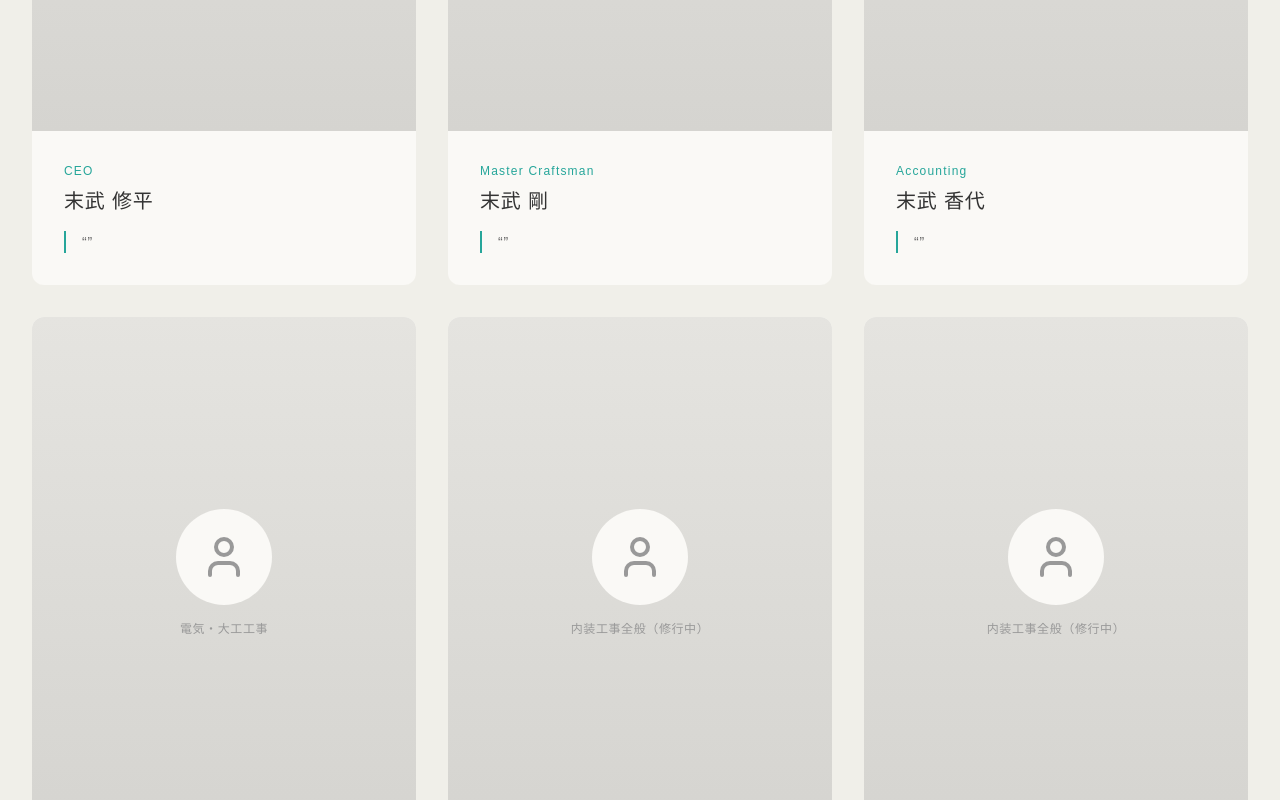
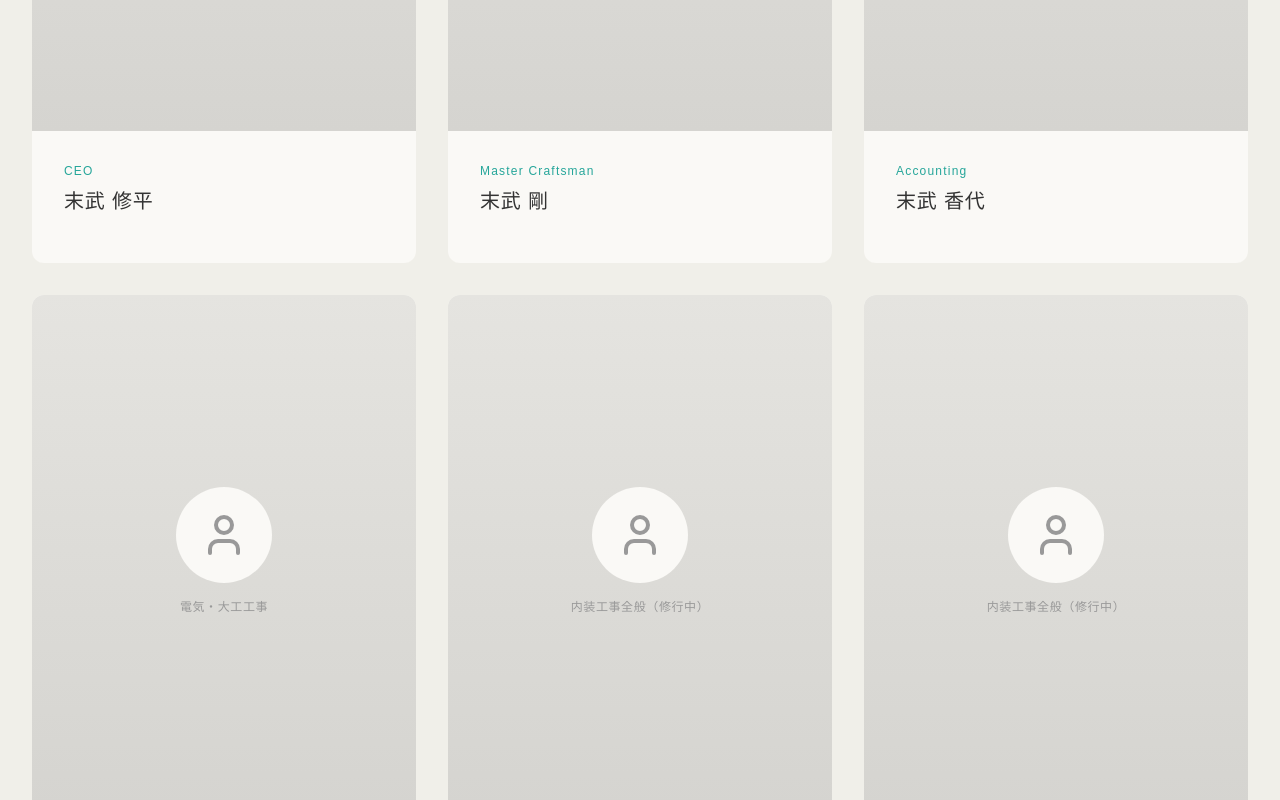
Before and after one commit to skcoom/skhome, a Next.js app: page /members in a window 1280 px wide. Shown: the part 1160-1960 px from the top of the page. Built offline with nearby package versions, Linux system fonts and the light colour scheme; no server answers.

Commit message:
chore: update page.tsx

```diff
--- a/src/app/(public)/members/page.tsx
+++ b/src/app/(public)/members/page.tsx
@@ -140,11 +140,13 @@ export default function MembersPage() {
                   <h3 className="text-xl font-medium text-[#333333] mb-4">
                     {member.name}
                   </h3>
-                  <div className="border-l-2 border-[#26A69A] pl-4">
-                    <p className="text-sm text-[#666666] leading-relaxed">
-                      &ldquo;{member.motto}&rdquo;
-                    </p>
-                  </div>
+                  {member.motto && (
+                    <div className="border-l-2 border-[#26A69A] pl-4">
+                      <p className="text-sm text-[#666666] leading-relaxed">
+                        &ldquo;{member.motto}&rdquo;
+                      </p>
+                    </div>
+                  )}
                 </div>
               </div>
             ))}
```
